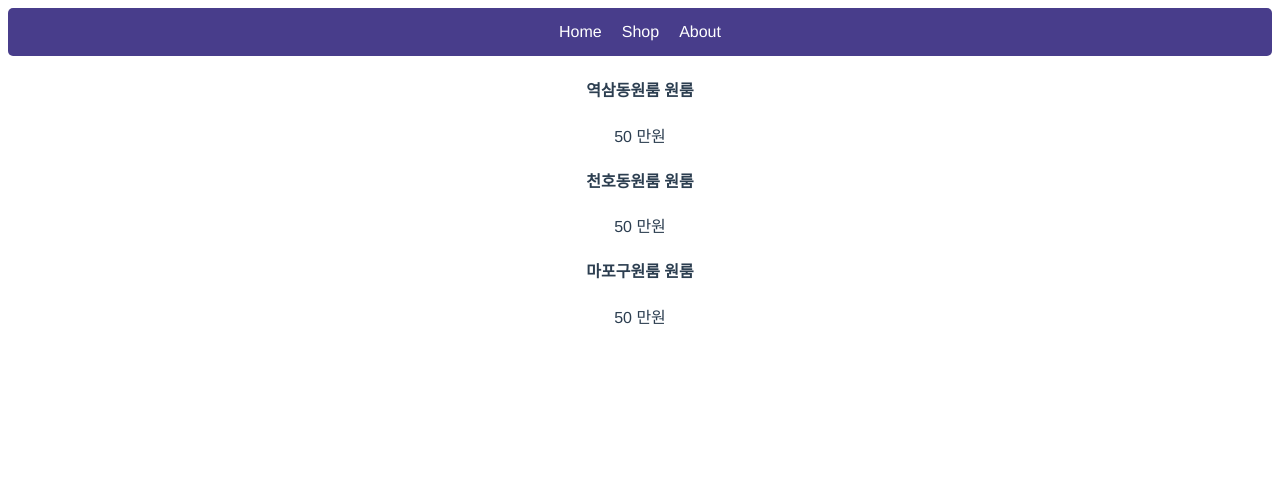
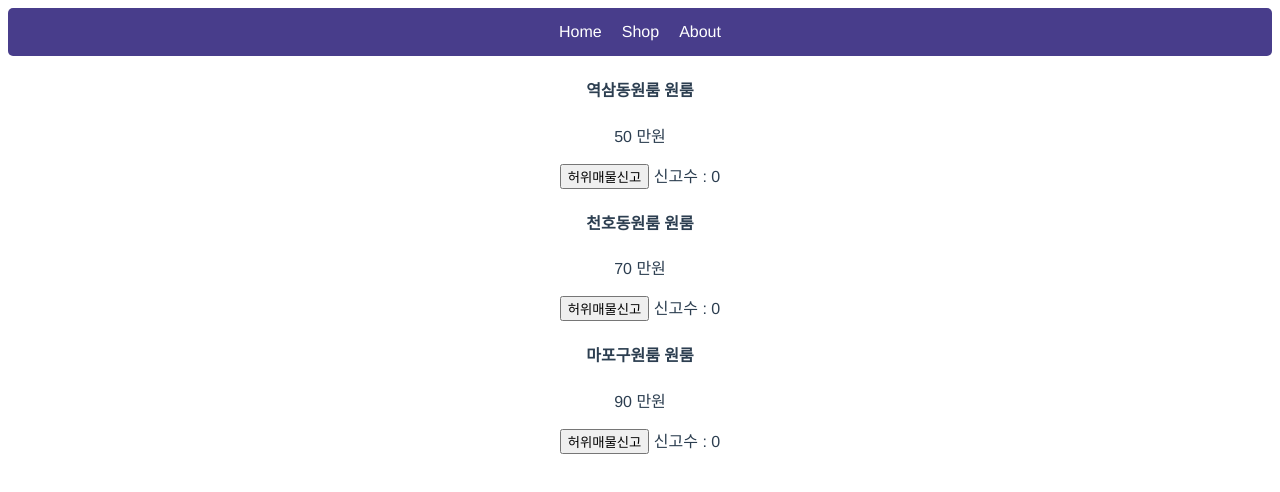
Before and after one commit to eeny/apple_vue, a Vue app: page / in a window 1280 px wide. Shown: the top 492 px of the page. Built offline with nearby package versions, Linux system fonts and the light colour scheme.

Commit message:
v-on: & @ 이벤트핸들러, 함수

```diff
--- a/src/App.vue
+++ b/src/App.vue
@@ -3,18 +3,21 @@
     <a v-for="a in menus" :key="a">{{ a }}</a>
   </div>
 
-  <div v-for="a in products" :key="a">
-    <h4>{{ a }} 원룸</h4>
+  <div>
+    <h4>{{ products[0] }} 원룸</h4>
     <p>50 만원</p>
+    <button @click="increase(0)">허위매물신고</button> <span>신고수 : {{ reports[0] }}</span>
   </div>
-  <!-- <div>
+  <div>
     <h4>{{ products[1] }} 원룸</h4>
     <p>70 만원</p>
+    <button @click="increase(1)">허위매물신고</button> <span>신고수 : {{ reports[1] }}</span>
   </div>
   <div>
     <h4>{{ products[2] }} 원룸</h4>
     <p>90 만원</p>
-  </div> -->
+    <button @click="increase(2)">허위매물신고</button> <span>신고수 : {{ reports[2] }}</span>
+  </div>
 </template>
 
 <script>
@@ -25,9 +28,15 @@ export default {
   name: 'App',
   data(){
     return {
+      reports : [0, 0, 0],
       menus : ['Home', 'Shop', 'About'],
       products : ['역삼동원룸', '천호동원룸', '마포구원룸'],
     }
+  },
+  methods : {
+    increase(i){
+      this.reports[i]++;
+    },
   },
   components: {
   }
```
